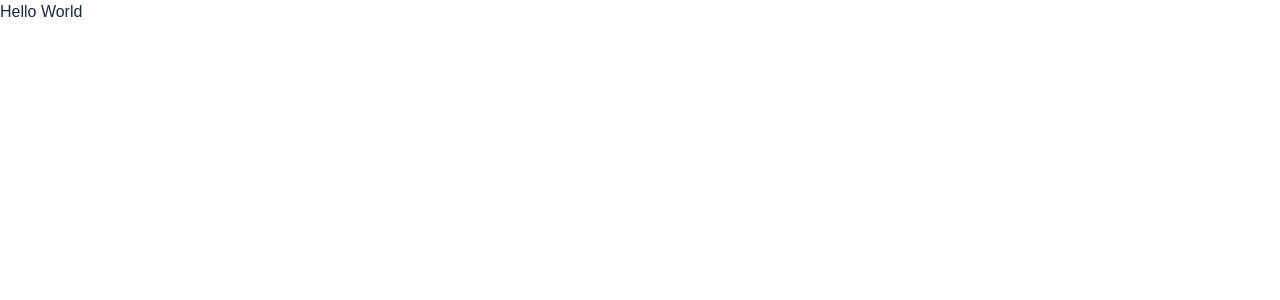
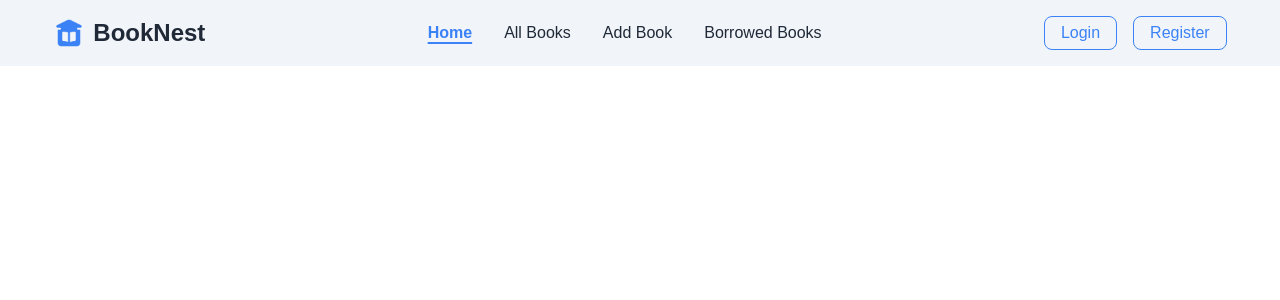
Before and after one commit to RaisulKayesRaka/BookNest-Client, a React (Vite) app: page / in a window 1280 px wide. Shown: the top 300 px of the page. Built offline with nearby package versions, Linux system fonts and the light colour scheme; the HTML template or start-up script is replaced by a standard one.

Commit message:
Add Navbar

```diff
--- a/package.json
+++ b/package.json
@@ -12,6 +12,7 @@
   "dependencies": {
     "react": "^18.3.1",
     "react-dom": "^18.3.1",
+    "react-icons": "^5.4.0",
     "react-router-dom": "^7.1.1"
   },
   "devDependencies": {
--- a/src/App.jsx
+++ b/src/App.jsx
@@ -1,7 +1,9 @@
+import Navbar from "./components/Navbar";
+
 function App() {
   return (
     <>
-      <h1>Hello World</h1>
+      <Navbar />
     </>
   );
 }
--- /dev/null
+++ b/src/components/Navbar.jsx
@@ -0,0 +1,226 @@
+import { NavLink } from "react-router-dom";
+import { FiMenu } from "react-icons/fi";
+import { IoClose } from "react-icons/io5";
+
+export default function Navbar() {
+  const user = {
+    displayName: "Raisul Kayes Raka",
+    email: "",
+  };
+
+  const openSidebar = () => {
+    document.getElementById("sidebar").style.transform = "translateX(-16rem)";
+  };
+  const closeSidebar = () => {
+    document.getElementById("sidebar").style.transform = "translateX(16rem)";
+  };
+  return (
+    <nav className={`sticky top-0 z-50 bg-slate-100`}>
+      <section className="mx-auto flex w-11/12 max-w-screen-2xl items-center justify-between gap-4 py-4">
+        <div className="flex items-center justify-center gap-2">
+          <img src="/booknest.png" className="h-8" alt="BookNest Logo" />
+          <span className="self-center whitespace-nowrap text-2xl font-semibold">
+            BookNest
+          </span>
+        </div>
+        <div className="hidden items-center justify-center gap-8 whitespace-nowrap lg:flex">
+          <NavLink
+            to="/"
+            className={({ isActive }) =>
+              isActive
+                ? "active font-semibold text-blue-500 underline decoration-blue-500 decoration-2 underline-offset-4"
+                : ""
+            }
+          >
+            Home
+          </NavLink>
+          <NavLink
+            to="/all-books"
+            className={({ isActive }) =>
+              isActive
+                ? "active font-semibold text-blue-500 underline decoration-blue-500 decoration-2 underline-offset-4"
+                : ""
+            }
+          >
+            All Books
+          </NavLink>
+          <NavLink
+            to="/add-book"
+            className={({ isActive }) =>
+              isActive
+                ? "active font-semibold text-blue-500 underline decoration-blue-500 decoration-2 underline-offset-4"
+                : ""
+            }
+          >
+            Add Book
+          </NavLink>
+          <NavLink
+            to="/borrowed-books"
+            className={({ isActive }) =>
+              isActive
+                ? "active font-semibold text-blue-500 underline decoration-blue-500 decoration-2 underline-offset-4"
+                : ""
+            }
+          >
+            Borrowed Books
+          </NavLink>
+        </div>
+        <div className="hidden items-center justify-center gap-4 lg:flex">
+          {user && user?.email ? (
+            <div className="group relative flex items-center gap-2">
+              <div>
+                <img src={user?.photoURL} alt="" className="h-8 w-8 rounded" />
+              </div>
+              <div className="absolute right-0 top-full hidden w-72 rounded bg-white p-4 shadow group-hover:block">
+                <div className="space-y-4">
+                  <p className="whitespace-nowrap font-semibold">
+                    {user?.displayName}
+                  </p>
+                  <button className="w-full rounded-lg border border-blue-500 px-4 py-1 text-center text-blue-500">
+                    Logout
+                  </button>
+                </div>
+              </div>
+            </div>
+          ) : (
+            <div className="flex items-center justify-center gap-4">
+              <NavLink
+                to="/login"
+                className={({ isActive }) =>
+                  isActive
+                    ? "active rounded-lg border-blue-500 bg-blue-500 px-4 py-1 font-semibold text-white"
+                    : "rounded-lg border border-blue-500 px-4 py-1 text-blue-500"
+                }
+              >
+                Login
+              </NavLink>
+              <NavLink
+                to="/register"
+                className={({ isActive }) =>
+                  isActive
+                    ? "active rounded-lg border-blue-500 bg-blue-500 px-4 py-1 font-semibold text-white"
+                    : "rounded-lg border border-blue-500 px-4 py-1 text-blue-500"
+                }
+              >
+                Register
+              </NavLink>
+            </div>
+          )}
+        </div>
+        <div className="lg:hidden">
+          <button
+            className="flex h-8 w-8 items-center justify-center text-3xl"
+            onClick={openSidebar}
+          >
+            <FiMenu />
+          </button>
+        </div>
+      </section>
+
+      {/* sidebar */}
+      <section
+        id="sidebar"
+        className="fixed -right-64 bottom-0 top-0 z-50 flex h-screen w-64 flex-col gap-4 bg-slate-100 p-10 shadow transition duration-500 lg:hidden"
+      >
+        <div>
+          <button
+            className="absolute right-4 top-4 h-8 w-8 text-3xl"
+            onClick={closeSidebar}
+          >
+            <IoClose />
+          </button>
+        </div>
+        <div className="flex h-full flex-col gap-4">
+          <div className="flex flex-grow flex-col gap-4">
+            <NavLink
+              to="/"
+              onClick={closeSidebar}
+              className={({ isActive }) =>
+                isActive
+                  ? "active font-semibold text-blue-500 underline decoration-blue-500 decoration-2 underline-offset-4"
+                  : ""
+              }
+            >
+              Home
+            </NavLink>
+            <NavLink
+              to="/all-books"
+              onClick={closeSidebar}
+              className={({ isActive }) =>
+                isActive
+                  ? "active font-semibold text-blue-500 underline decoration-blue-500 decoration-2 underline-offset-4"
+                  : ""
+              }
+            >
+              All Books
+            </NavLink>
+            <NavLink
+              to="/add-book"
+              onClick={closeSidebar}
+              className={({ isActive }) =>
+                isActive
+                  ? "active font-semibold text-blue-500 underline decoration-blue-500 decoration-2 underline-offset-4"
+                  : ""
+              }
+            >
+              Add Book
+            </NavLink>
+            <NavLink
+              to="/borrowed-books"
+              onClick={closeSidebar}
+              className={({ isActive }) =>
+                isActive
+                  ? "active font-semibold text-blue-500 underline decoration-blue-500 decoration-2 underline-offset-4"
+                  : ""
+              }
+            >
+              Borrowed Books
+            </NavLink>
+          </div>
+          <section className="space-y-4">
+            {user && user?.email ? (
+              <div className="space-y-4">
+                <div>
+                  <img
+                    src={user?.photoURL}
+                    alt=""
+                    className="h-12 w-12 rounded"
+                  />
+                </div>
+                <p className="font-semibold">{user?.displayName}</p>
+                <button className="w-full rounded-lg border border-blue-500 px-4 py-1 text-center text-blue-500">
+                  Logout
+                </button>
+              </div>
+            ) : (
+              <div className="flex flex-col gap-4">
+                <NavLink
+                  to="/login"
+                  onClick={closeSidebar}
+                  className={({ isActive }) =>
+                    isActive
+                      ? "active rounded-lg border-blue-500 bg-blue-500 px-3 py-4 text-center font-semibold text-white"
+                      : "rounded-lg border border-blue-500 px-3 py-1 text-center text-blue-500"
+                  }
+                >
+                  Login
+                </NavLink>
+                <NavLink
+                  to="/register"
+                  onClick={closeSidebar}
+                  className={({ isActive }) =>
+                    isActive
+                      ? "active rounded-lg border-blue-500 bg-blue-500 px-4 py-1 text-center font-semibold text-white"
+                      : "rounded-lg border border-blue-500 px-3 py-1 text-center text-blue-500"
+                  }
+                >
+                  Register
+                </NavLink>
+              </div>
+            )}
+          </section>
+        </div>
+      </section>
+    </nav>
+  );
+}
```
Also changed, not shown: 1 other file (tests, documents, lock files or other folders).
